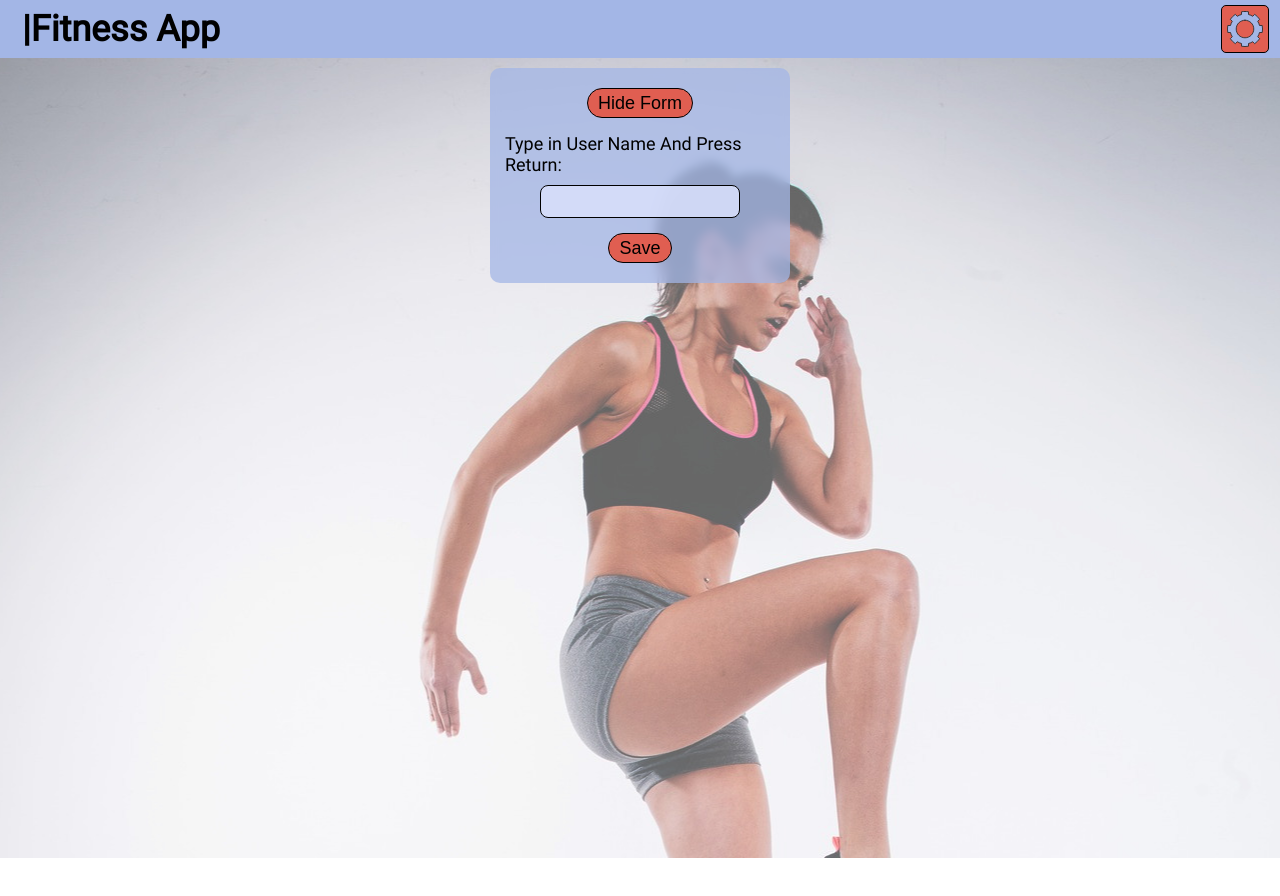
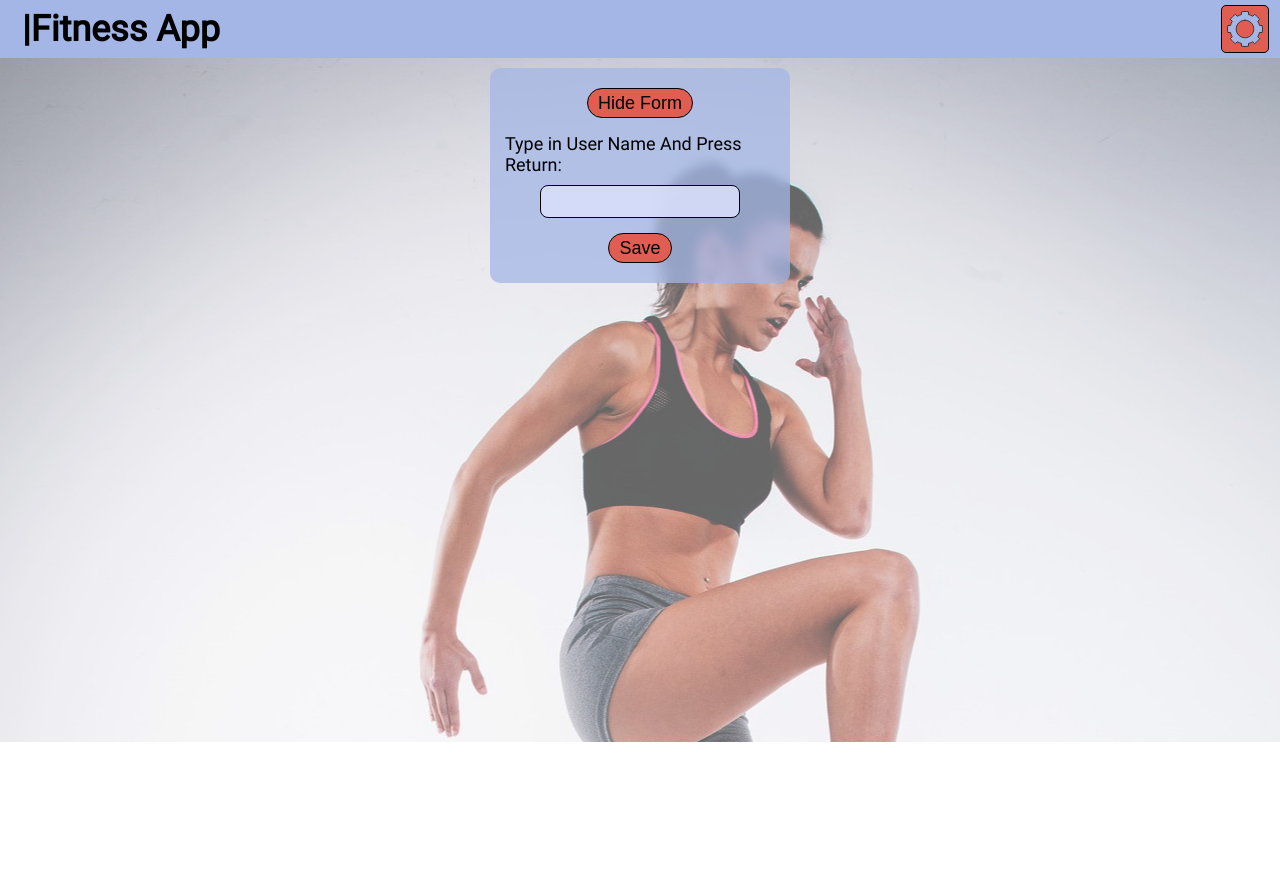
Before and after one commit to lenzloesche/capstone-project, a Next.js app: page / in a window 1280 px wide. Shown: the top 896 px of the page. After the commit the page ends 800 px from the top, so only its background shows below. Built offline with nearby package versions, Linux system fonts and the light colour scheme.

Commit message:
fix empty space so that you could scroll down when the page was empty

```diff
--- a/components/StrengthContainer/index.js
+++ b/components/StrengthContainer/index.js
@@ -6,12 +6,11 @@ const Container1 = styled.div`
   align-items: center;
   background-color: lightgrey;
   background-image: url("jumpwoman.jpg");
-
   background-repeat: repeat;
   background-position: center top;
   margin-bottom: 56px;
   opacity: 1;
-  min-height: 100vh;
+  min-height: calc(100vh - 116px);
 `;
 
 export default function StrengthContainer({children}) {
```
